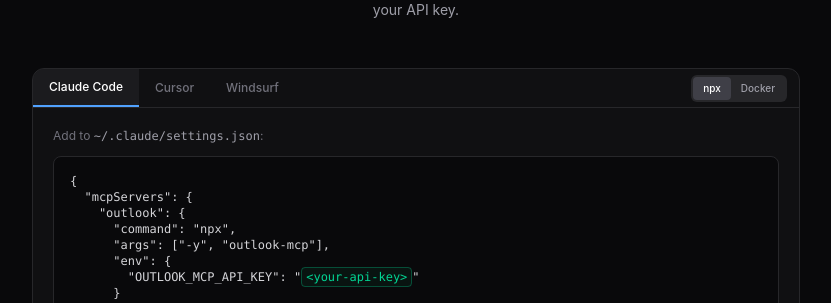
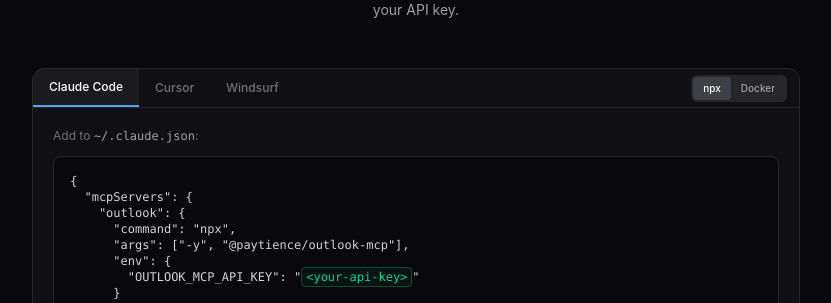
Before and after one commit to paytience/google-calendar-mcp, a Next.js app in the folder web/: page / in a window 1280 px wide. Shown: the part 1621-1924 px from the top of the page, without its empty margins (224-1055 px from the left). Built offline with nearby package versions, Linux system fonts and the light colour scheme.

Commit message:
Rename package to @paytience/outlook-mcp and publish on push to main

```diff
--- a/package.json
+++ b/package.json
@@ -1,6 +1,6 @@
 {
-  "name": "outlook-mcp",
-  "version": "2.0.1",
+  "name": "@paytience/outlook-mcp",
+  "version": "1.0.1",
   "description": "MCP server for Microsoft Outlook email and calendar",
   "main": "dist/index.js",
   "bin": {
--- a/web/app/components/config-snippets.tsx
+++ b/web/app/components/config-snippets.tsx
@@ -5,12 +5,12 @@
 const configs = [
   {
     name: "Claude Code",
-    file: "~/.claude/settings.json",
+    file: "~/.claude.json",
     npx: `{
   "mcpServers": {
     "outlook": {
       "command": "npx",
-      "args": ["-y", "outlook-mcp"],
+      "args": ["-y", "@paytience/outlook-mcp"],
       "env": {
         "OUTLOOK_MCP_API_KEY": "<your-api-key>"
       }
@@ -21,7 +21,7 @@
   "mcpServers": {
     "outlook": {
       "command": "docker",
-      "args": ["run", "-i", "--rm", "-e", "OUTLOOK_MCP_API_KEY=<your-api-key>", "ghcr.io/paytience/outlook-mcp:latest"],
+      "args": ["run", "-i", "--rm", "-e", "OUTLOOK_MCP_API_KEY=<your-api-key>", "ghcr.io/paytience/outlook-mcp:latest"]
     }
   }
 }`,
@@ -33,7 +33,7 @@
   "mcpServers": {
     "outlook": {
       "command": "npx",
-      "args": ["-y", "outlook-mcp"],
+      "args": ["-y", "@paytience/outlook-mcp"],
       "env": {
         "OUTLOOK_MCP_API_KEY": "<your-api-key>"
       }
@@ -44,7 +44,7 @@
   "mcpServers": {
     "outlook": {
       "command": "docker",
-      "args": ["run", "-i", "--rm", "-e", "OUTLOOK_MCP_API_KEY=<your-api-key>", "ghcr.io/paytience/outlook-mcp:latest"],
+      "args": ["run", "-i", "--rm", "-e", "OUTLOOK_MCP_API_KEY=<your-api-key>", "ghcr.io/paytience/outlook-mcp:latest"]
     }
   }
 }`,
@@ -56,7 +56,7 @@
   "mcpServers": {
     "outlook": {
       "command": "npx",
-      "args": ["-y", "outlook-mcp"],
+      "args": ["-y", "@paytience/outlook-mcp"],
       "env": {
         "OUTLOOK_MCP_API_KEY": "<your-api-key>"
       }
@@ -67,7 +67,7 @@
   "mcpServers": {
     "outlook": {
       "command": "docker",
-      "args": ["run", "-i", "--rm", "-e", "OUTLOOK_MCP_API_KEY=<your-api-key>", "ghcr.io/paytience/outlook-mcp:latest"],
+      "args": ["run", "-i", "--rm", "-e", "OUTLOOK_MCP_API_KEY=<your-api-key>", "ghcr.io/paytience/outlook-mcp:latest"]
     }
   }
 }`,
```
Also changed, not shown: 1 other file (tests, documents, lock files or other folders).
